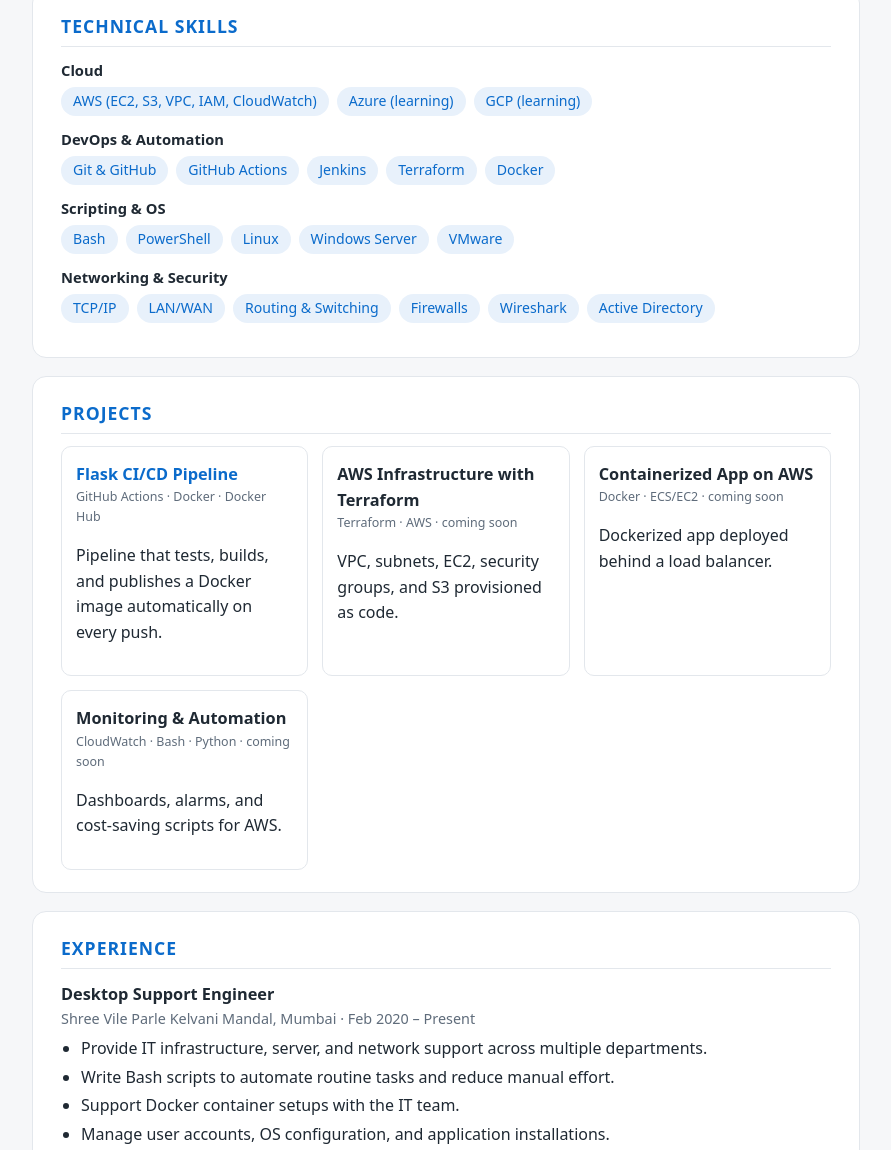
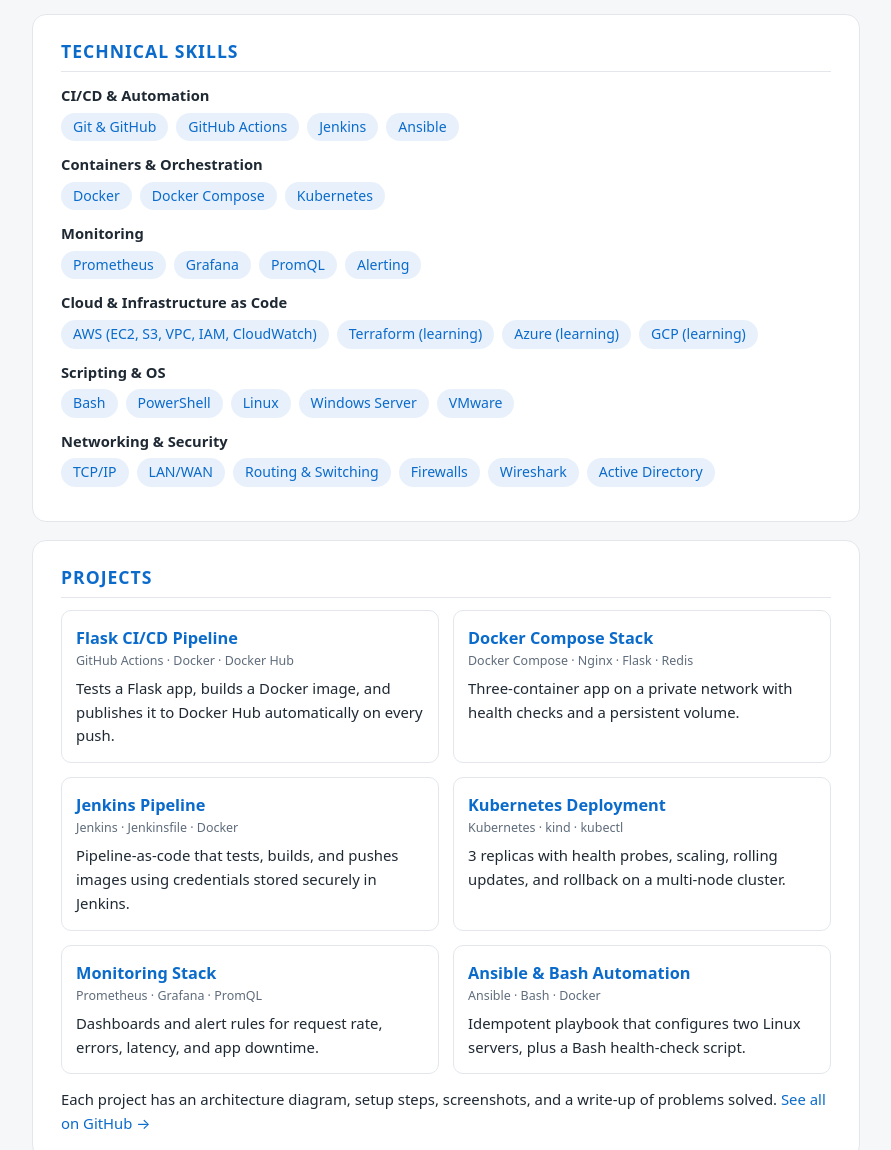
Before and after one commit to nileshkatalkar/resume, a plain HTML site: page index.html in a window 1280 px wide. Shown: the part 457-1607 px from the top of the page, without its empty margins (194-1085 px from the left). Drawn offline with Linux system fonts and the light colour scheme.

Commit message:
update index.html

```diff
--- a/index.html
+++ b/index.html
@@ -4,7 +4,7 @@
 <meta charset="utf-8">
 <meta name="viewport" content="width=device-width, initial-scale=1">
 <title>Nilesh Katalkar | DevOps Engineer Resume</title>
-<meta name="description" content="DevOps engineer with 10+ years in IT infrastructure and networking. AWS, Docker, Terraform, CI/CD.">
+<meta name="description" content="DevOps engineer with 10+ years in IT infrastructure and networking. CI/CD, Docker, Kubernetes, monitoring, Ansible, AWS.">
 <style>
 :root{--bg:#f6f7f9;--card:#fff;--text:#1f2933;--muted:#5f6c7b;--accent:#0b6bcb;--line:#e3e7ec;--chip:#e8f1fb}
 @media (prefers-color-scheme:dark){:root{--bg:#10151b;--card:#18202a;--text:#e6ebf0;--muted:#9aa7b4;--accent:#5aa9f5;--line:#273240;--chip:#1c2e44}}
@@ -26,9 +26,11 @@ ul{margin:6px 0 0;padding-left:20px}li{margin:3px 0}
 .chips{display:flex;flex-wrap:wrap;gap:8px}
 .chip{background:var(--chip);color:var(--accent);padding:3px 12px;border-radius:999px;font-size:.88rem;font-weight:500}
 .skill{margin-bottom:12px}.skill b{display:block;font-size:.92rem;margin-bottom:5px}
-.grid{display:grid;grid-template-columns:repeat(auto-fit,minmax(240px,1fr));gap:14px}
+.grid{display:grid;grid-template-columns:repeat(auto-fit,minmax(250px,1fr));gap:14px}
 .proj{border:1px solid var(--line);border-radius:10px;padding:14px}
+.proj p{margin:6px 0 0;font-size:.93rem}
 .tag{font-size:.78rem;color:var(--muted)}
+.more{margin-top:14px;font-size:.93rem}
 footer{text-align:center;color:var(--muted);font-size:.85rem;margin-top:22px}
 @media print{body{background:#fff;color:#000}section,header{border:none;break-inside:avoid}.noprint{display:none}}
 </style>
@@ -40,26 +42,28 @@ footer{text-align:center;color:var(--muted);font-size:.85rem;margin-top:22px}
   <img src="profile.jpg" alt="Nilesh Katalkar" onerror="this.style.display='none'">
   <div>
     <h1>NILESH KATALKAR</h1>
-    <div class="role">DevOps Engineer | AWS | 10+ Years in IT Infrastructure</div>
+    <div class="role">DevOps Engineer | CI/CD · Docker · Kubernetes · AWS | 10+ Years in IT Infrastructure</div>
     <div class="contact">
       <span>📍 Mumbai, India</span>
-      <a href="mailto:nileshkatalkar2017@gmail.com">✉ nileshkatalkar2025@gmail.com</a>
+      <a href="mailto:nileshkatalkar2017@gmail.com">✉ nileshkatalkar2017@gmail.com</a>
       <a href="tel:+918291057172">📞 +91 82910 57172</a>
       <a href="https://www.linkedin.com/in/nilesh-katalkar-984385195/">LinkedIn</a>
-      <a href="https://nileshkatalkar.github.io/resume/">GitHub</a>
+      <a href="https://github.com/nileshkatalkar">GitHub</a>
     </div>
   </div>
 </header>
 
 <section>
   <h2>Summary</h2>
-  <p>IT infrastructure professional with 10+ years of experience in system administration, networking, and troubleshooting, now moving into DevOps. Completed DevOps with AWS training at Fusion Institute, Pune, and building hands-on projects in CI/CD, Infrastructure as Code, containers, and cloud deployment. CCNA certified with a strong networking foundation.</p>
+  <p>IT infrastructure professional with 10+ years of experience in system administration, networking, and troubleshooting, now moving into DevOps. Completed DevOps with AWS training at Fusion Institute, Pune, and built six hands-on projects covering CI/CD pipelines, containers, Kubernetes, monitoring, and configuration management. CCNA certified with a strong networking foundation. Currently learning Terraform and deploying these projects on AWS.</p>
 </section>
 
 <section>
   <h2>Technical Skills</h2>
-  <div class="skill"><b>Cloud</b><div class="chips"><span class="chip">AWS (EC2, S3, VPC, IAM, CloudWatch)</span><span class="chip">Azure (learning)</span><span class="chip">GCP (learning)</span></div></div>
-  <div class="skill"><b>DevOps &amp; Automation</b><div class="chips"><span class="chip">Git &amp; GitHub</span><span class="chip">GitHub Actions</span><span class="chip">Jenkins</span><span class="chip">Terraform</span><span class="chip">Docker</span></div></div>
+  <div class="skill"><b>CI/CD &amp; Automation</b><div class="chips"><span class="chip">Git &amp; GitHub</span><span class="chip">GitHub Actions</span><span class="chip">Jenkins</span><span class="chip">Ansible</span></div></div>
+  <div class="skill"><b>Containers &amp; Orchestration</b><div class="chips"><span class="chip">Docker</span><span class="chip">Docker Compose</span><span class="chip">Kubernetes</span></div></div>
+  <div class="skill"><b>Monitoring</b><div class="chips"><span class="chip">Prometheus</span><span class="chip">Grafana</span><span class="chip">PromQL</span><span class="chip">Alerting</span></div></div>
+  <div class="skill"><b>Cloud &amp; Infrastructure as Code</b><div class="chips"><span class="chip">AWS (EC2, S3, VPC, IAM, CloudWatch)</span><span class="chip">Terraform (learning)</span><span class="chip">Azure (learning)</span><span class="chip">GCP (learning)</span></div></div>
   <div class="skill"><b>Scripting &amp; OS</b><div class="chips"><span class="chip">Bash</span><span class="chip">PowerShell</span><span class="chip">Linux</span><span class="chip">Windows Server</span><span class="chip">VMware</span></div></div>
   <div class="skill"><b>Networking &amp; Security</b><div class="chips"><span class="chip">TCP/IP</span><span class="chip">LAN/WAN</span><span class="chip">Routing &amp; Switching</span><span class="chip">Firewalls</span><span class="chip">Wireshark</span><span class="chip">Active Directory</span></div></div>
 </section>
@@ -69,17 +73,24 @@ footer{text-align:center;color:var(--muted);font-size:.85rem;margin-top:22px}
   <div class="grid">
     <div class="proj"><h3><a href="https://github.com/nileshkatalkar/flask-cicd-pipeline">Flask CI/CD Pipeline</a></h3>
       <div class="tag">GitHub Actions · Docker · Docker Hub</div>
-      <p>Pipeline that tests, builds, and publishes a Docker image automatically on every push.</p></div>
-    <div class="proj"><h3>AWS Infrastructure with Terraform</h3>
-      <div class="tag">Terraform · AWS · coming soon</div>
-      <p>VPC, subnets, EC2, security groups, and S3 provisioned as code.</p></div>
-    <div class="proj"><h3>Containerized App on AWS</h3>
-      <div class="tag">Docker · ECS/EC2 · coming soon</div>
-      <p>Dockerized app deployed behind a load balancer.</p></div>
-    <div class="proj"><h3>Monitoring &amp; Automation</h3>
-      <div class="tag">CloudWatch · Bash · Python · coming soon</div>
-      <p>Dashboards, alarms, and cost-saving scripts for AWS.</p></div>
+      <p>Tests a Flask app, builds a Docker image, and publishes it to Docker Hub automatically on every push.</p></div>
+    <div class="proj"><h3><a href="https://github.com/nileshkatalkar/docker-compose-stack">Docker Compose Stack</a></h3>
+      <div class="tag">Docker Compose · Nginx · Flask · Redis</div>
+      <p>Three-container app on a private network with health checks and a persistent volume.</p></div>
+    <div class="proj"><h3><a href="https://github.com/nileshkatalkar/jenkins-pipeline-demo">Jenkins Pipeline</a></h3>
+      <div class="tag">Jenkins · Jenkinsfile · Docker</div>
+      <p>Pipeline-as-code that tests, builds, and pushes images using credentials stored securely in Jenkins.</p></div>
+    <div class="proj"><h3><a href="https://github.com/nileshkatalkar/kubernetes-flask-demo">Kubernetes Deployment</a></h3>
+      <div class="tag">Kubernetes · kind · kubectl</div>
+      <p>3 replicas with health probes, scaling, rolling updates, and rollback on a multi-node cluster.</p></div>
+    <div class="proj"><h3><a href="https://github.com/nileshkatalkar/monitoring-prometheus-grafana">Monitoring Stack</a></h3>
+      <div class="tag">Prometheus · Grafana · PromQL</div>
+      <p>Dashboards and alert rules for request rate, errors, latency, and app downtime.</p></div>
+    <div class="proj"><h3><a href="https://github.com/nileshkatalkar/ansible-automation">Ansible &amp; Bash Automation</a></h3>
+      <div class="tag">Ansible · Bash · Docker</div>
+      <p>Idempotent playbook that configures two Linux servers, plus a Bash health-check script.</p></div>
   </div>
+  <div class="more">Each project has an architecture diagram, setup steps, screenshots, and a write-up of problems solved. <a href="https://github.com/nileshkatalkar">See all on GitHub →</a></div>
 </section>
 
 <section>
```
